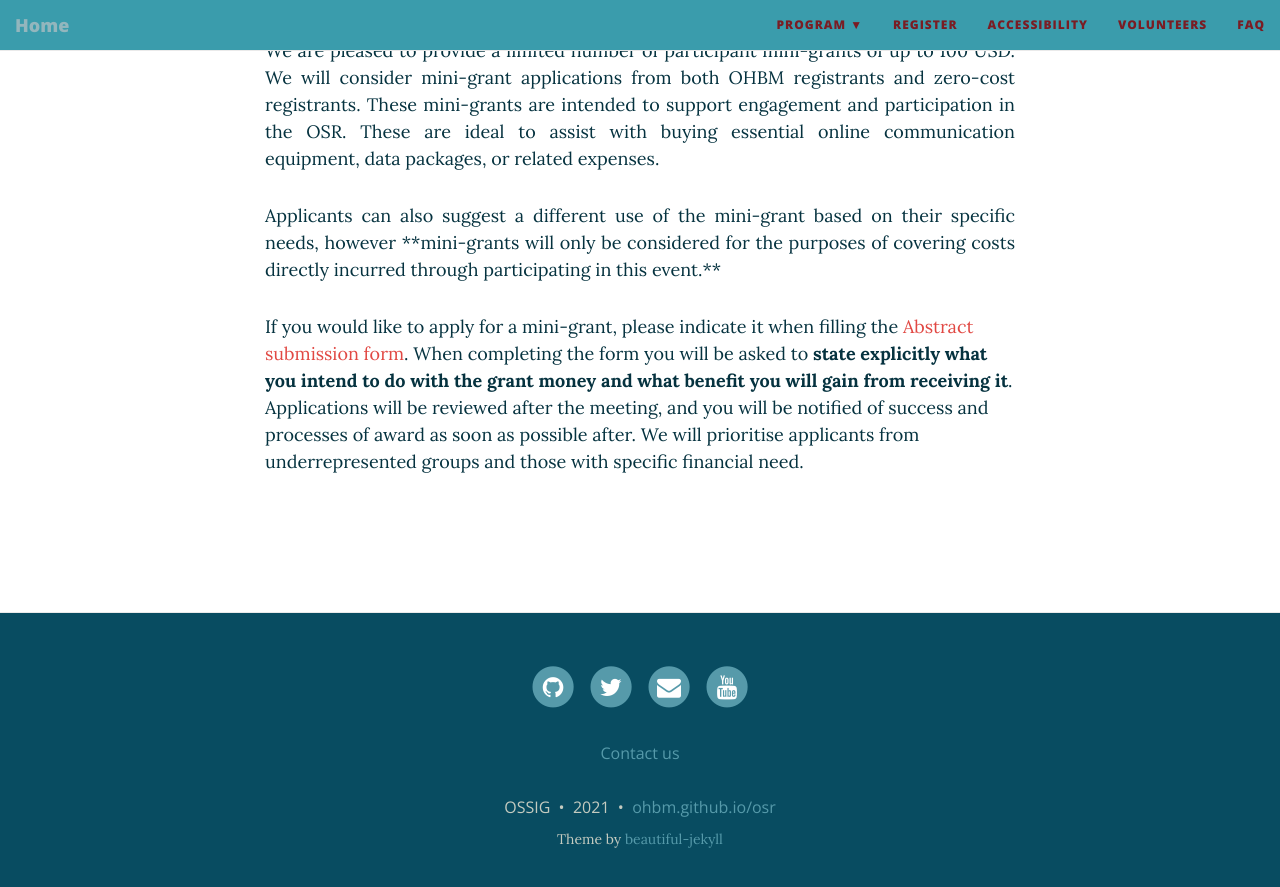
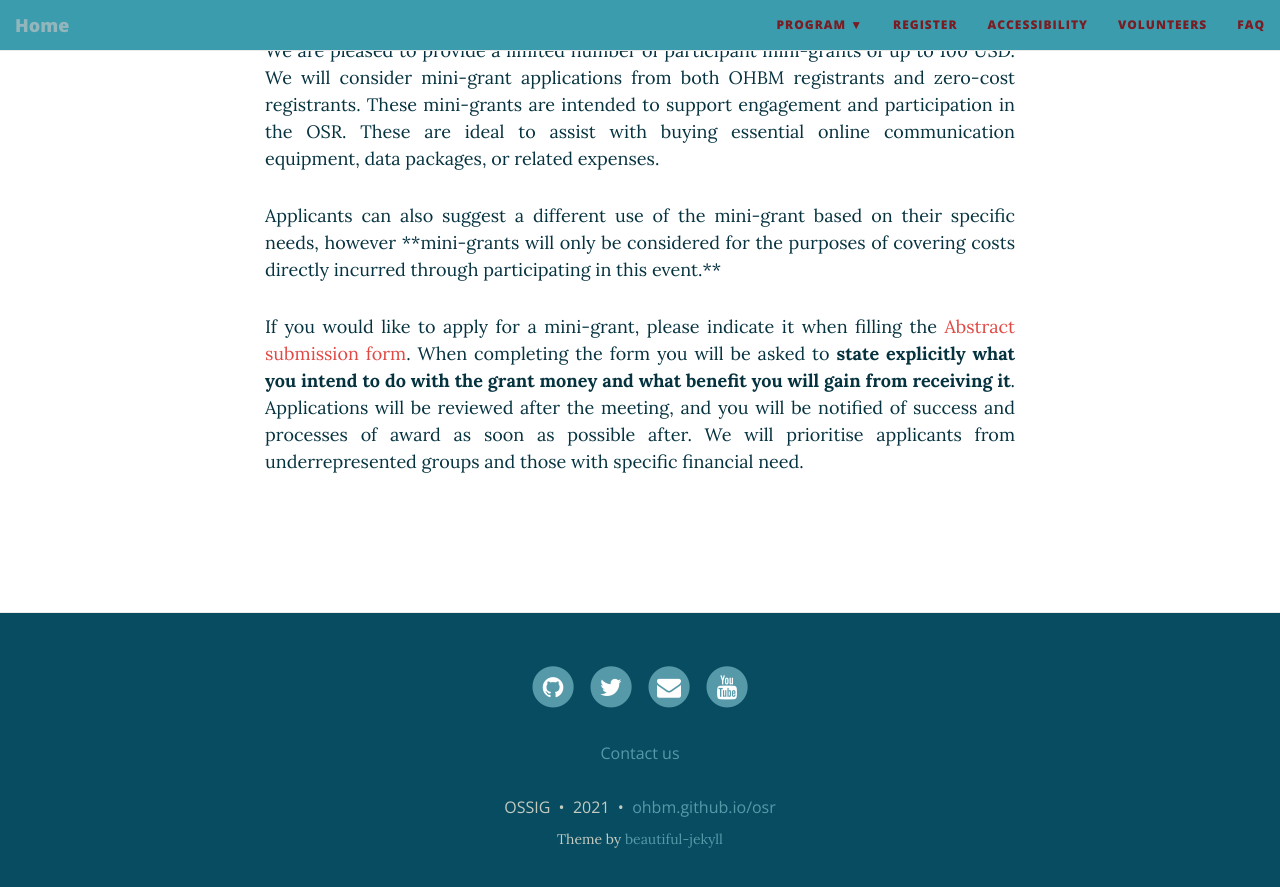
Before and after one commit to ohbm/osr2021, a Jekyll site: the page built from access.md, in a window 1280 px wide and 900 px high, scrolled down 1836 px. Shown: the top 887 px of the window. Built offline with Jekyll 4.4.1, drawn with Linux system fonts in a browser that asks for light colours; nearby versions of some CDN libraries.

Commit message:
Update access.md

```diff
--- a/access.md
+++ b/access.md
@@ -56,7 +56,10 @@ We are pleased to provide a limited number of participant mini-grants of up to 1
 <p align="justify">
 Applicants can also suggest a different use of the mini-grant based on their specific needs, however **mini-grants will only be considered for the purposes of covering costs directly incurred through participating in this event.**
 </p>
+{::options parse_block_html="true" /}
+<p align="justify">
 If you would like to apply for a mini-grant, please indicate it when filling the [Abstract submission form](/submit.md/#submission).
 When completing the form you will be asked to **state explicitly what you intend to do with the grant money and what benefit you will gain from receiving it**. Applications will be reviewed after the meeting, and you will be notified of success and processes of award as soon as possible after. We will prioritise applicants from underrepresented groups and those with specific financial need.
-<div id="hubs"></div>
+</p>
+{::options parse_block_html="false" /}
 <br>
```
